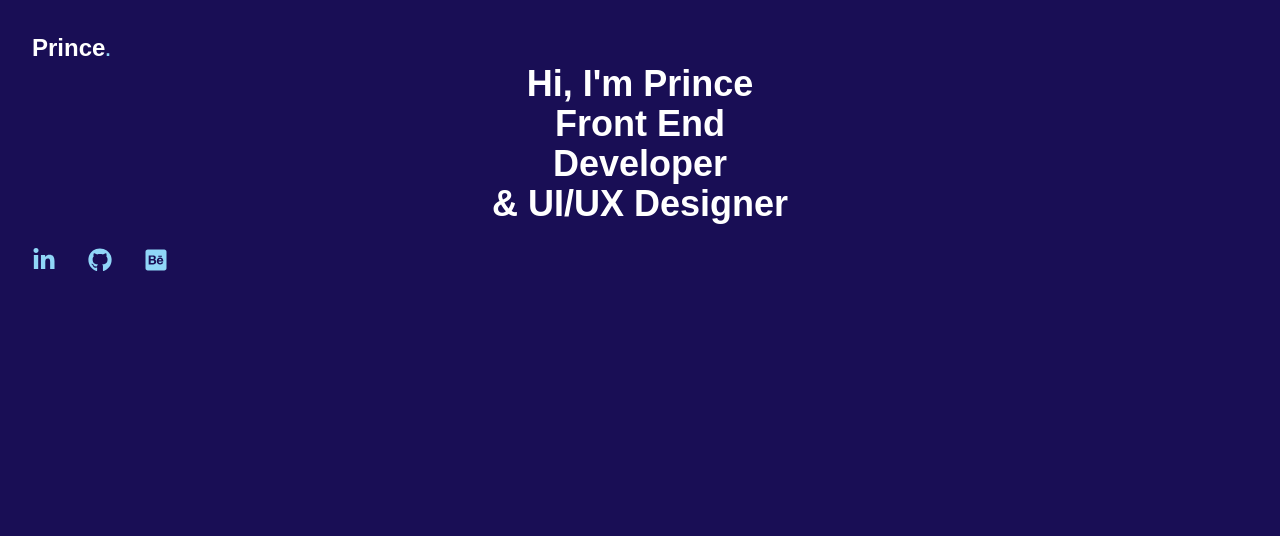
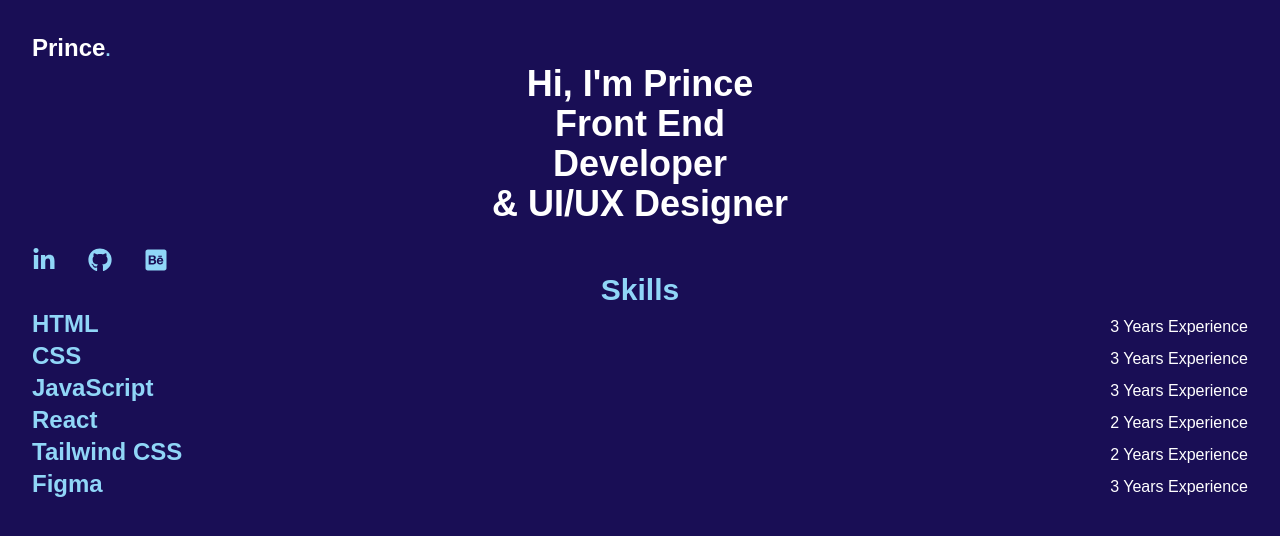
Before and after one commit to princeradebe/portfolio, a React (Vite) app: page / in a window 1280 px wide. Shown: the top 536 px of the page. Built offline with nearby package versions, Linux system fonts and the light colour scheme; a web font is replaced by a local one.

Commit message:
Add skills section

```diff
--- a/src/App.jsx
+++ b/src/App.jsx
@@ -2,6 +2,7 @@ import { useState } from 'react'
 import reactLogo from './assets/react.svg'
 import Navbar from './components/Navbar'
 import Hero from './components/Hero'
+import Skills from './components/Skills'
 import './App.css'
 
 function App() {
@@ -10,6 +11,7 @@ function App() {
     <div className='container' >
       <Navbar />
       <Hero />
+      <Skills />
     </div>
   )
 }
--- a/src/components/Skills.jsx
+++ b/src/components/Skills.jsx
@@ -1,8 +1,50 @@
 import React from 'react'
+import SkillsComp from './skills/SkillsComp'
+// import { skills } from '../data.js'
 
 const Skills = () => {
+    const skills = [
+        {
+            id: 1,
+            skill: 'HTML',
+            years: '3 Years Experience'
+        },
+        {
+            id: 2,
+            skill: 'CSS',
+            years: '3 Years Experience'
+        },
+        {
+            id: 3,
+            skill: 'JavaScript',
+            years: '3 Years Experience'
+        },
+        {
+            id: 4,
+            skill: 'React',
+            years: '2 Years Experience'
+        },
+        {
+            id: 5,
+            skill: 'Tailwind CSS',
+            years: '2 Years Experience'
+        },
+        {
+            id: 6,
+            skill: 'Figma',
+            years: '3 Years Experience'
+        },
+
+    ]
     return (
-        <div>Skills</div>
+        <>
+            <h2 className='text-3xl text-light-blue font-semibold'>Skills</h2>
+            {
+                skills.map(({ id, skill, years }) => (
+                    <SkillsComp key={id} skill={skill} years={years} />
+                ))
+            }
+        </>
     )
 }
 
--- /dev/null
+++ b/src/components/skills/SkillsComp.jsx
@@ -0,0 +1,12 @@
+import React from 'react'
+
+const SkillsComp = ({ skill, years }) => {
+    return (
+        <div className='flex justify-between items-baseline'>
+            <h3 className='text-2xl text-light-blue font-semibold'>{skill}</h3>
+            <p className='text-white'>{years}</p>
+        </div>
+    )
+}
+
+export default SkillsComp
--- /dev/null
+++ b/src/data.js
@@ -0,0 +1,30 @@
+
+const skills = [
+    {
+        skill: 'HTML',
+        years: '3 Years Experience'
+    },
+    {
+        skill: 'CSS',
+        years: '3 Years Experience'
+    },
+    {
+        skill: 'JavaScript',
+        years: '3 Years Experience'
+    },
+    {
+        skill: 'React',
+        years: '2 Years Experience'
+    },
+    {
+        skill: 'Tailwind CSS',
+        years: '2 Years Experience'
+    },
+    {
+        skill: 'Figma',
+        years: '3 Years Experience'
+    },
+
+]
+
+export default skills
```
